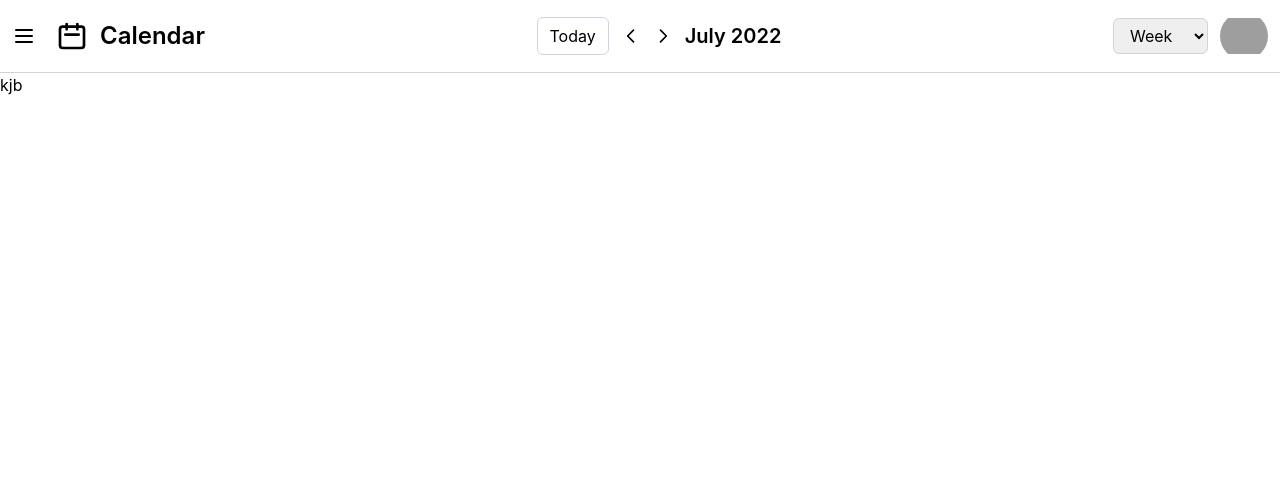
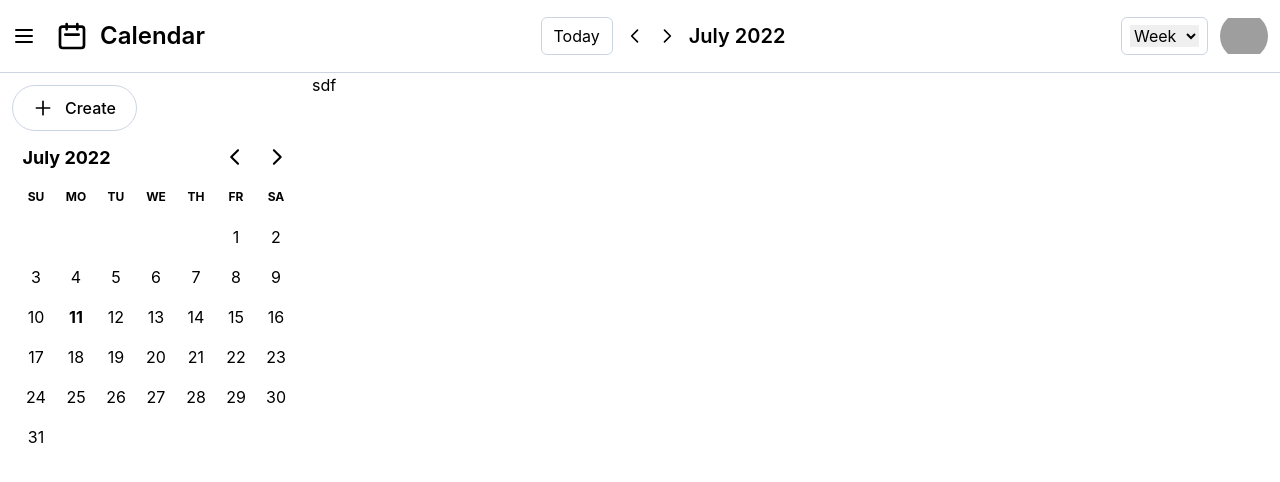
Before and after one commit to cjscoding/calendar, a React (Create React App) app: page / in a window 1280 px wide. Shown: the top 482 px of the page. Built offline with nearby package versions, Linux system fonts and the light colour scheme; grey boxes are pictures that could not be loaded.

Commit message:
feat: fetch date from side calendar

```diff
--- a/src/components/aside.tsx
+++ b/src/components/aside.tsx
@@ -1,17 +1,36 @@
 import { useState } from "react";
-import { useSelector } from "react-redux";
+import { useSelector, useDispatch } from "react-redux";
 import { RootState } from "../store/rootReducer";
+import { fetchDate } from "../store/modules/calendar";
+
 import { DayPicker } from "react-day-picker";
 import "react-day-picker/dist/style.css";
 
 const AsideComponent = () => {
+  const dispatch = useDispatch();
+
   const { showSideBar } = useSelector(
     (state: RootState) => state.calendarReducer
   );
   const [selected, setSelected] = useState<Date>();
+
+  const fetchCurrentDate = (day: Date) => {
+    const dayData = {
+      year: day.getFullYear(),
+      month: day.getMonth(),
+      day: day.getDate(),
+    };
+    dispatch(fetchDate(dayData));
+  };
+
   return (
-    <aside className={`hidden md:${showSideBar ? "block" : "hidden"}`}>
-      <DayPicker mode="single" selected={selected} onSelect={setSelected} />
+    <aside className={`${showSideBar ? "block" : "hidden"}`}>
+      <DayPicker
+        mode="single"
+        selected={selected}
+        onSelect={setSelected}
+        onDayClick={fetchCurrentDate}
+      />
     </aside>
   );
 };
--- a/src/components/header.tsx
+++ b/src/components/header.tsx
@@ -10,10 +10,11 @@ const HeaderComponent = () => {
   const dispatch = useDispatch();
 
   useEffect(() => {
-    let today = new Date();
-    let dayData = {
+    const today = new Date();
+    const dayData = {
       year: today.getFullYear(),
       month: today.getMonth(),
+      day: today.getDate(),
     };
     dispatch(fetchDate(dayData));
   }, []);
@@ -96,13 +97,15 @@ const HeaderComponent = () => {
         </span>
       </div>
       <div className="flex items-center">
+        <div className="px-2 py-1.5 border-[1px] border-slate-300 rounded-md">
           <select
             name="options"
-          className="px-3 py-1.5 border-[1px] border-slate-300 rounded-md outline-none hover:cursor-pointer"
+            className="outline-none hover:cursor-pointer w-max h-max"
           >
             <option value="week">Week</option>
             <option value="month">Month</option>
           </select>
+        </div>
         <div className="h-12 w-12 rounded-full overflow-hidden flex items-center ml-3">
           <img src="https://file.newswire.co.kr/data/datafile2/thumb_640/2020/07/3554238800_20200702112005_3344612467.jpg" />
         </div>
--- /dev/null
+++ b/src/components/main.tsx
@@ -0,0 +1,9 @@
+const MainComponent = () => {
+  return (
+    <main>
+      <div>sdf</div>
+    </main>
+  );
+};
+
+export default MainComponent;
--- a/src/pages/home.tsx
+++ b/src/pages/home.tsx
@@ -1,16 +1,35 @@
-// import { RootState } from "../store/rootReducer";
-// import { useSelector, useDispatch } from "react-redux";
 import Header from "../components/header";
 import Aside from "../components/aside";
+import Main from "../components/main";
 
 const HomePage = () => {
   return (
     <div>
       <Header />
-      <div className="flex">
-        <button></button>
-        <Aside />
-        <main>kjb</main>
+      <div className="flex relative">
+        <button className="absolute top-3 left-3 flex items-center p-4 md:px-5 md:py-2.5 border-[1px] border-slate-300 rounded-full md:rounded-3xl">
+          <svg
+            xmlns="http://www.w3.org/2000/svg"
+            className="h-5 w-5"
+            fill="none"
+            viewBox="0 0 24 24"
+            stroke="currentColor"
+            strokeWidth="2"
+          >
+            <path
+              strokeLinecap="round"
+              strokeLinejoin="round"
+              d="M12 4v16m8-8H4"
+            />
+          </svg>
+          <span className="ml-3 hidden md:block font-medium text-md">
+            Create
+          </span>
+        </button>
+        <div className="hidden md:block pt-12">
+          <Aside />
+        </div>
+        <Main />
       </div>
     </div>
   );
--- a/src/store/modules/calendar.ts
+++ b/src/store/modules/calendar.ts
@@ -39,6 +39,7 @@ const calendarSlice = createSlice({
     fetchDate(state: CalendarState, { payload }) {
       state.year = payload.year;
       state.month = monthNames[payload.month];
+      state.day = payload.day;
     },
     toggleSideBar(state: CalendarState) {
       state.showSideBar = !state.showSideBar;
```
Lines whose indentation alone changed are shown as unchanged.
